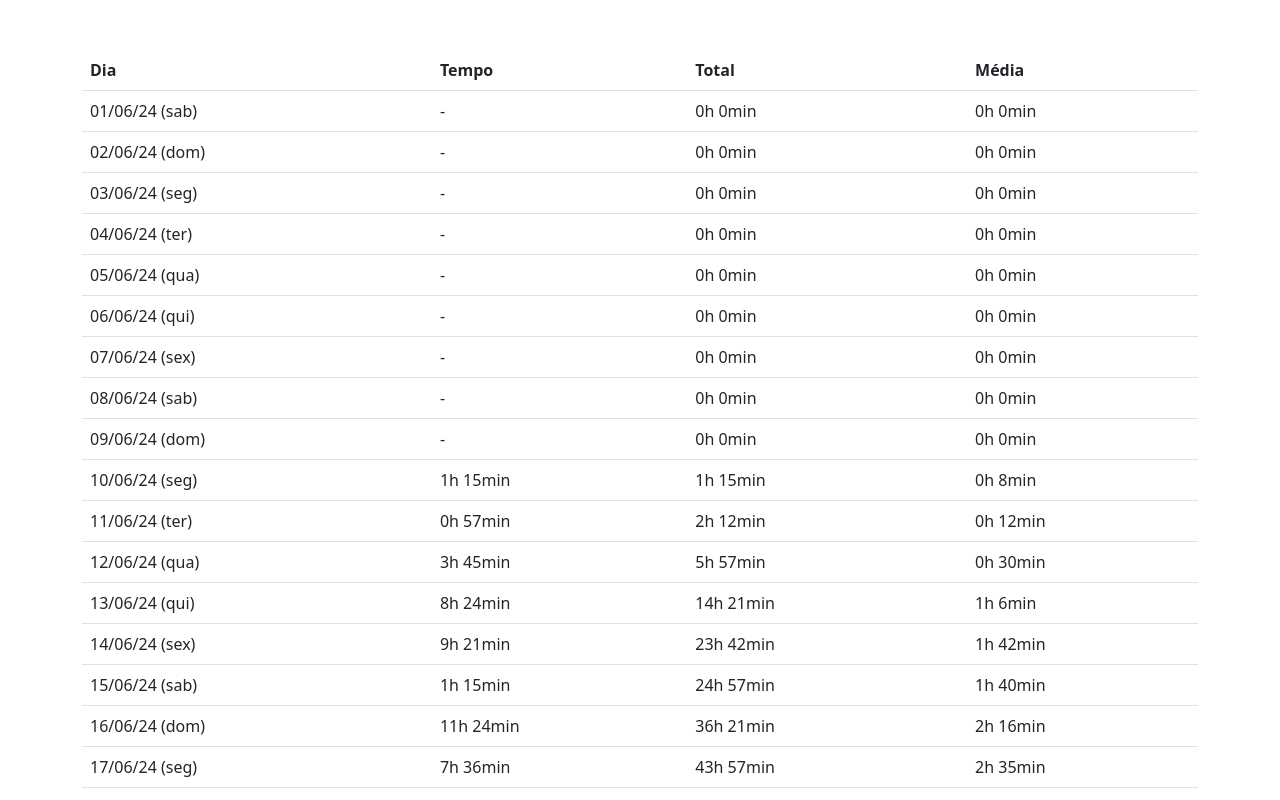
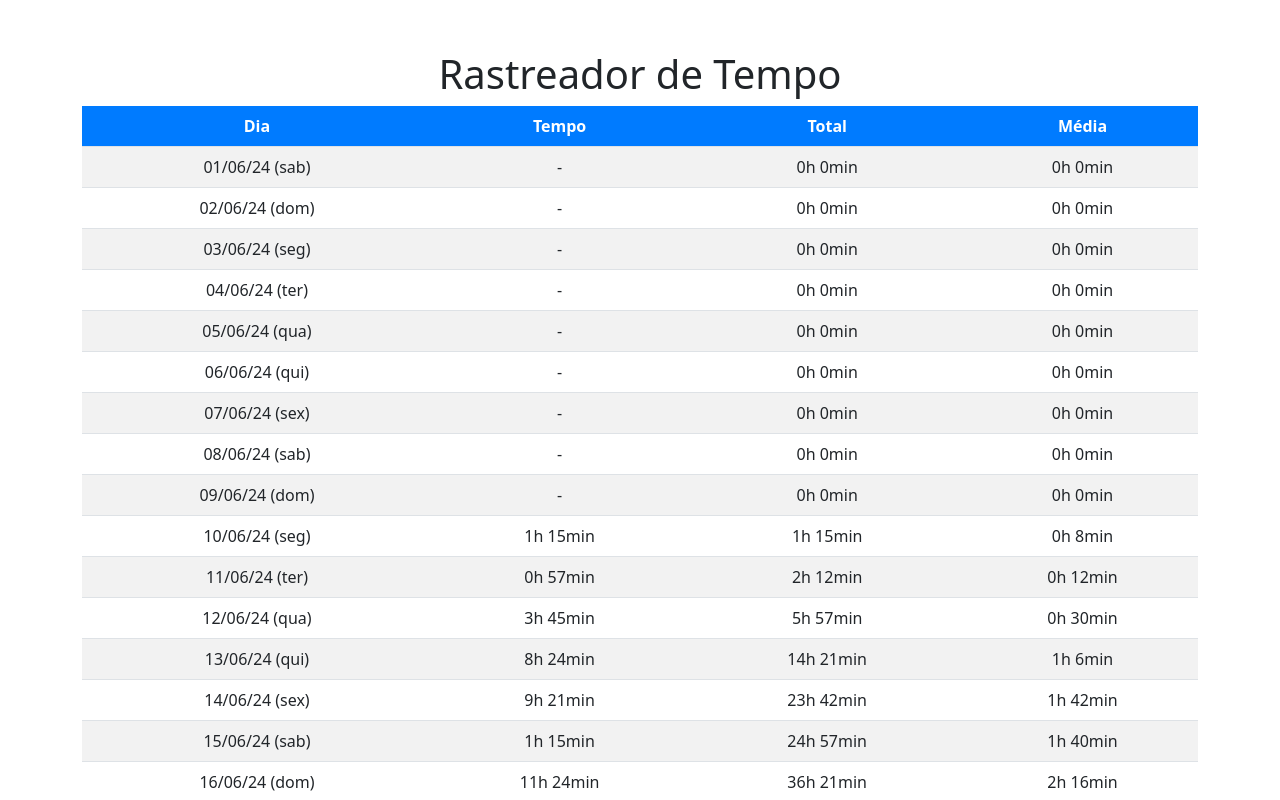
Before and after one commit to robertoinvestimentos/listagem_projetos, a plain HTML site: page rastreador/24/06/index.html in a window 1280 px wide. Shown: the top 800 px of the page. Drawn offline with nearby package versions, Linux system fonts and the light colour scheme.

Commit message:
commit automático

```diff
--- a/rastreador/24/06/index.html
+++ b/rastreador/24/06/index.html
@@ -12,17 +12,41 @@
         .container {
             margin-top: 50px;
         }
+
+        /* Estilo para as células da tabela */
+        .table td, .table th {
+            vertical-align: middle;
+            text-align: center;
+        }
+
+        /* Estilo para o cabeçalho da tabela */
+        .table thead th {
+            background-color: #007bff; /* Cor de fundo azul */
+            color: #fff; /* Texto branco */
+        }
+
+        /* Estilo para as linhas alternadas da tabela */
+        .table-striped tbody tr:nth-of-type(odd) {
+            background-color: rgba(0, 123, 255, 0.1); /* Cor de fundo azul claro para linhas alternadas */
+        }
+
+        /* Estilo para a coluna "Média" */
+        .col-media {
+            background-color: #c1e1c1; /* Cor de fundo verde suave */
+        }
     </style>
 </head>
 <body>
     <div class="container">
-        <table class="table">
+        <h1 class="text-center">Rastreador de Tempo</h1>
+        <div class="table-responsive">
+            <table class="table table-striped">
                 <thead>
                     <tr>
                         <th scope="col">Dia</th>
                         <th scope="col">Tempo</th>
                         <th scope="col">Total</th>
-                    <th scope="col">Média</th>
+                        <th scope="col" class="col-media">Média</th> <!-- Adicionando a classe "col-media" para destacar a coluna "Média" -->
                     </tr>
                 </thead>
                 <tbody id="tableBody">
@@ -30,10 +54,10 @@
                 </tbody>
             </table>
         </div>
+    </div>
 
     <!-- Importando Bootstrap JS e o seu arquivo rastreador.js -->
     <script src="https://cdn.jsdelivr.net/npm/bootstrap@5.3.0/dist/js/bootstrap.bundle.min.js"></script>
     <script type="module" src="modulos/main.js"></script>
-
 </body>
 </html>
```
Lines whose indentation alone changed are shown as unchanged.
